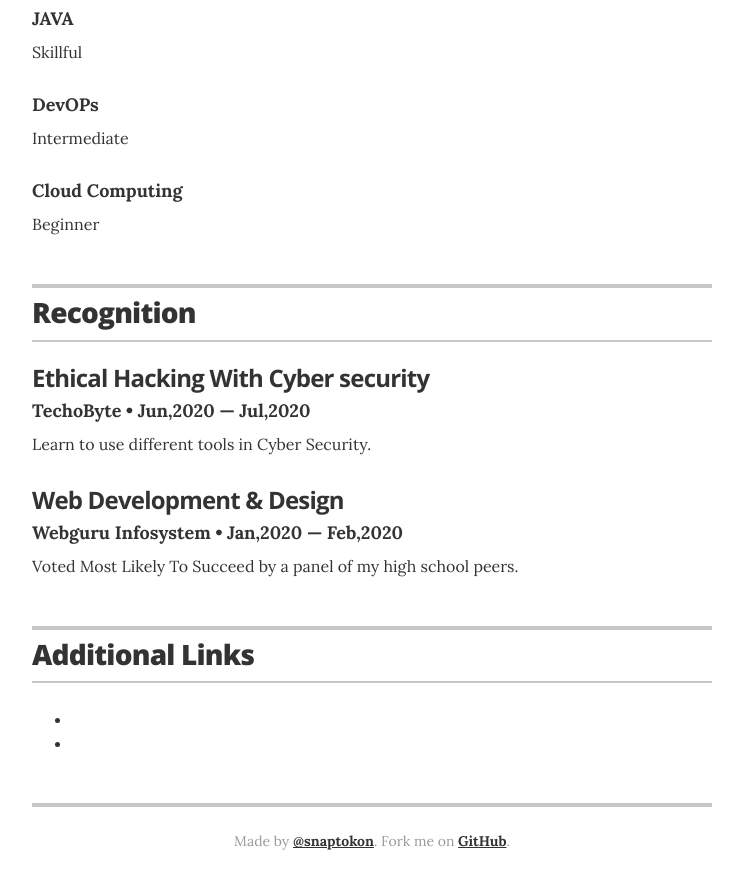
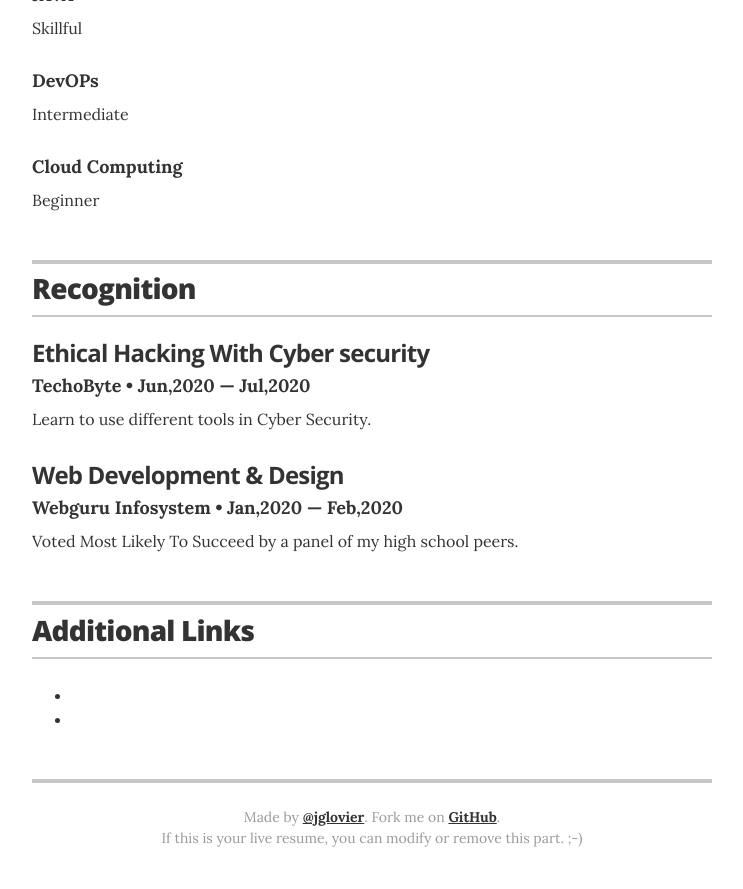
Before and after one commit to Souvik-Pramanik/resume, a Jekyll site: the page built from index.html, in a window 1280 px wide and 900 px high, scrolled down 1701 px. Shown: the top 889 px of the window, without its empty margins (268-1011 px from the left). Built offline with Jekyll 4.4.1, drawn with Linux system fonts in a browser that asks for light colours.

Commit message:
Update resume.html

```diff
--- a/_layouts/resume.html
+++ b/_layouts/resume.html
@@ -13,7 +13,7 @@
 
         <!-- You can turn off the avatar in _config.yml by setting to false -->
         {% if site.resume_avatar == 'true' %}
-        <img src="images/avatar.png" alt="my photo" class="avatar no-print" itemprop="image">
+        <img src="images/avatar.jpg" alt="my photo" class="avatar no-print" itemprop="image">
         {% endif %}
 
         <!-- Your name is defined in the _config.yml file -->
@@ -155,15 +155,15 @@
       <!-- end Recognition -->
       {% endif %}
 
-      {% if site.resume_section_Certifaction %}
-      <!-- begin association -->
+      {% if site.resume_section_associations %}
+      <!-- begin Associations -->
       <section class="content-section">
 
         <header class="section-header">
-          <h2>ASDFGHJKLKJHGFDSDFGHJKJHGFDSADFGHJKLJHGFD</h2>
+          <h2>Awards</h2>
         </header>
 
-        {% for association in site.data.association %}
+        {% for association in site.data.associations %}
         <div class="resume-item" itemscope itemprop="memberOf" itemtype="http://schema.org/Organization">
           <h3 class="resume-item-title" itemprop="name">{% if association.url %}<a href="{{ association.url }}">{{ association.organization }}</a>{% else %}{{ association.organization }}{% endif %}</h3>
           <h4 class="resume-item-details" itemprop="description">{{ association.role }} &bull; {{ association.year }}</h4>
@@ -172,7 +172,7 @@
         {% endfor %}
 
       </section>
-      <!-- end association -->
+      <!-- end Associations -->
       {% endif %}
 
       {% if site.resume_section_interests %}
@@ -232,7 +232,8 @@
       {% endif %}
 
       <footer class="page-footer">
-        <p class="footer-line">Made by <a href="http://twitter.com/snaptokon">@snaptokon</a>. Fork me on <a href="https://github.com/souvik-pramanik/resume">GitHub</a>.</p>
+        <p class="footer-line">Made by <a href="http://twitter.com/jglovier">@jglovier</a>. Fork me on <a href="https://github.com/jglovier/resume-template">GitHub</a>.</p>
+        <p class="footer-line">If this is your live resume, you can modify or remove this part. ;-)</p>
       </footer>
 
     </div>
```
